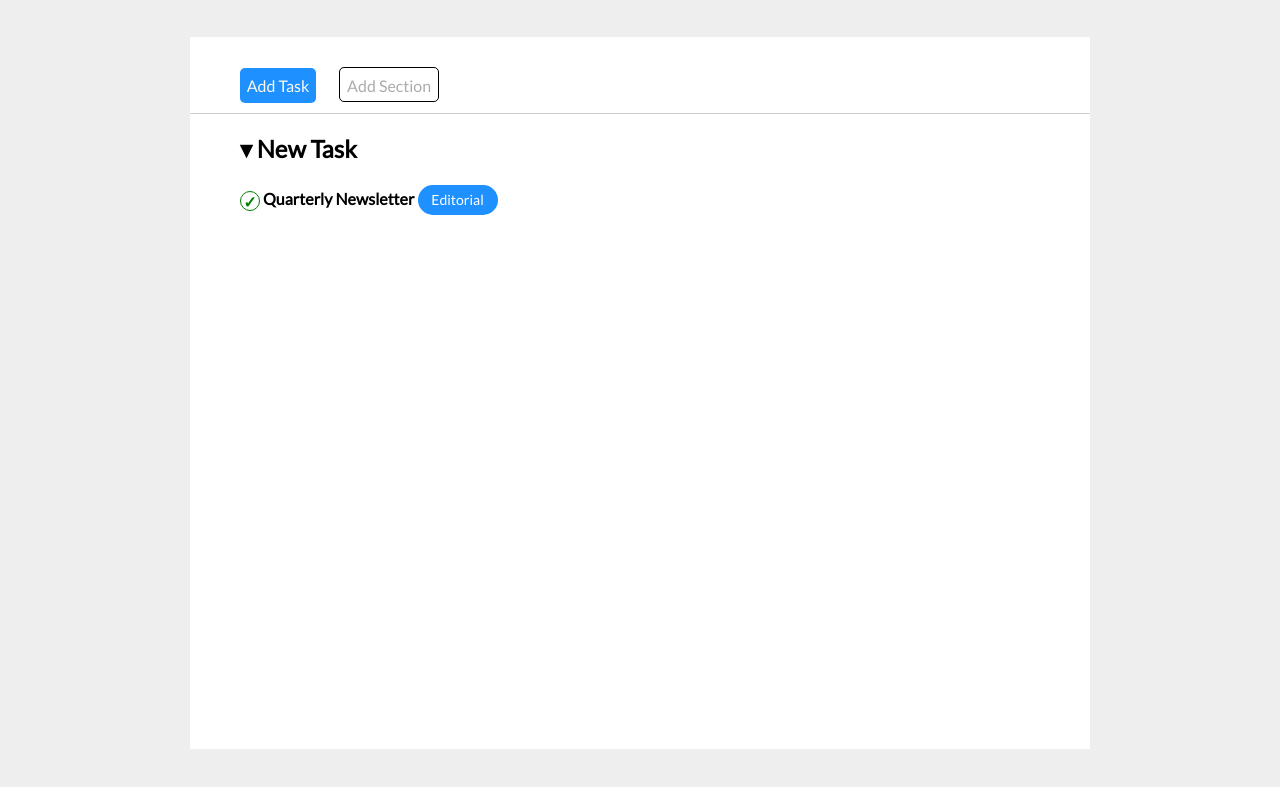
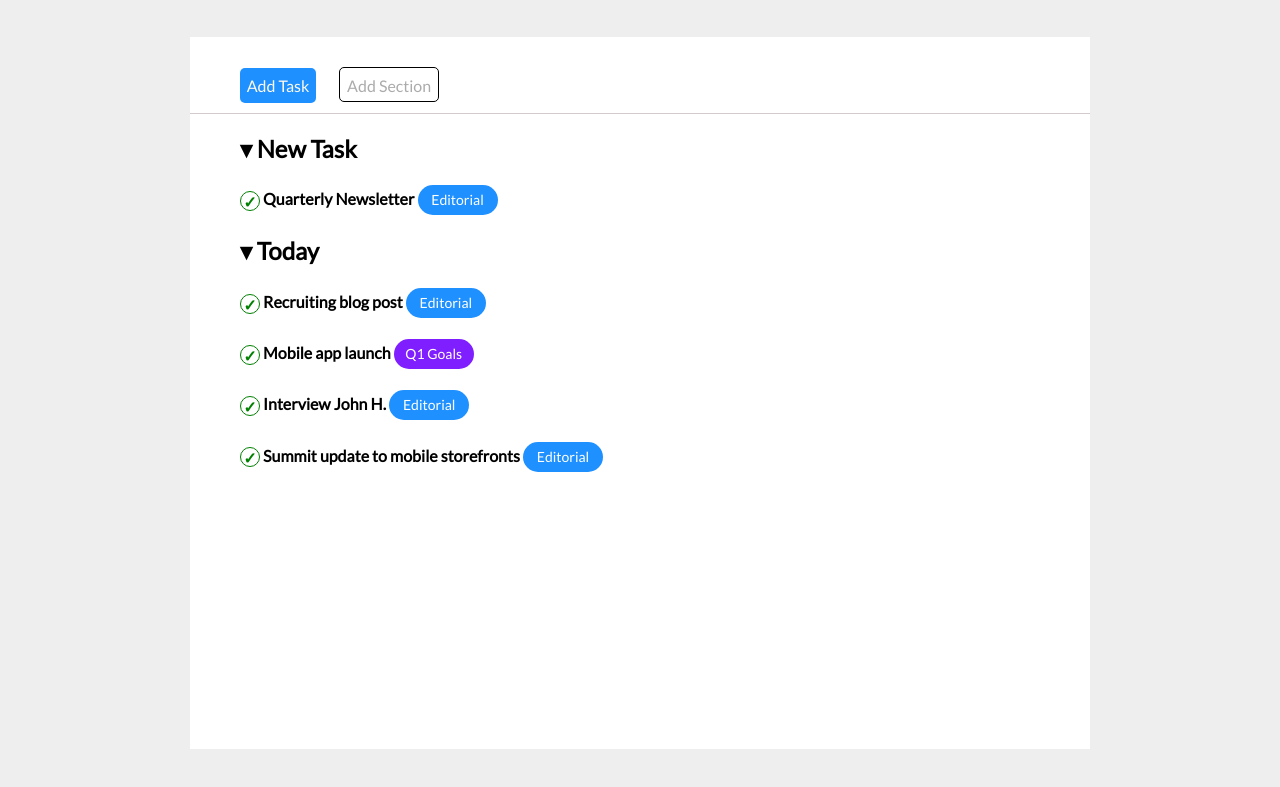
Before and after one commit to mauriziogiuffredi91/html-css-toboolist, a plain HTML site: page index.html in a window 1280 px wide. Shown: the part 93-880 px from the top of the page. Drawn offline with Linux system fonts and the light colour scheme.

Commit message:
add class goals

```diff
--- a/index.html
+++ b/index.html
@@ -28,7 +28,7 @@
                 <div class="section-box">Add Section</div>
             </section>
 
-            <section class="new-task">
+            <section class="list">
                 <h2>&#9662 New Task</h2>
                 <h4>
                     <span class="check">&check;</span>
@@ -40,9 +40,48 @@
 
             </section>
 
-            <section class="today"></section>
+            <section class="list">
 
-            <section class="upcoming"></section>
+                <h2>&#9662 Today</h2>
+                <h4>
+                    <span class="check">&check;</span>
+                    Recruiting blog post
+
+                    <span class="editorial">Editorial</span>
+
+                </h4>
+
+
+                <h4>
+                    <span class="check">&check;</span>
+                    Mobile app launch
+
+                    <span class="goals">Q1 Goals</span>
+
+                </h4>
+
+                <h4>
+                    <span class="check">&check;</span>
+                    Interview John H.
+
+                    <span class="editorial">Editorial</span>
+
+                </h4>
+
+                <h4>
+                    <span class="check">&check;</span>
+                    Summit update to mobile storefronts
+
+                    <span class="editorial">Editorial</span>
+
+                </h4>
+
+
+
+
+            </section>
+
+            <section class="list"></section>
 
 
         </div>
--- a/style.css
+++ b/style.css
@@ -66,7 +66,7 @@ body{
     padding-bottom: 10px;
 }
 
-.new-task{
+.list{
     margin-left:50px;
 }
 
@@ -93,3 +93,16 @@ body{
     font-size: 14px;
     font-weight: lighter;
 }
+
+.goals{
+    display: inline-block;
+    height: 30px;
+    width: 80px;
+    background:#7f1eff;
+    border-radius: 18px;
+    color: white;
+    line-height: 30px;
+    text-align: center;
+    font-size: 14px;
+    font-weight: lighter;
+}
```
